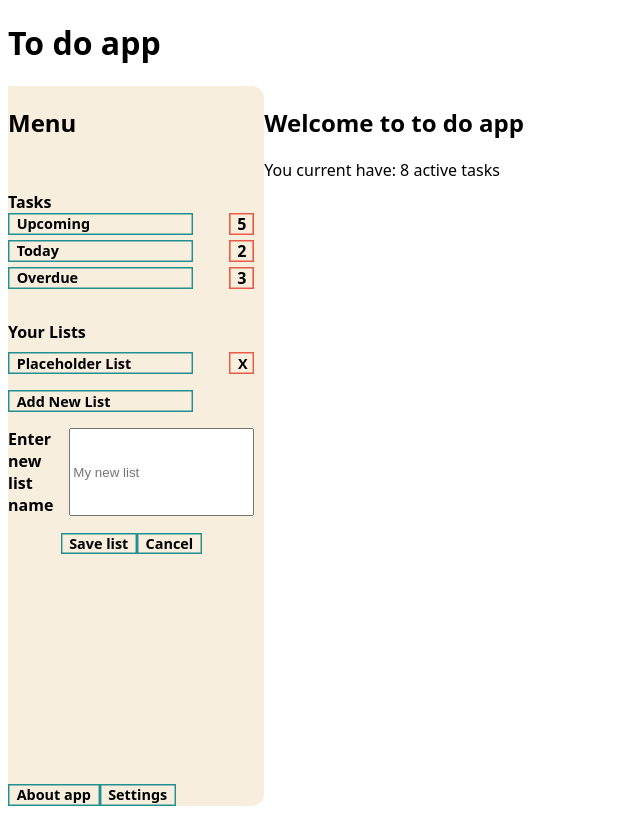
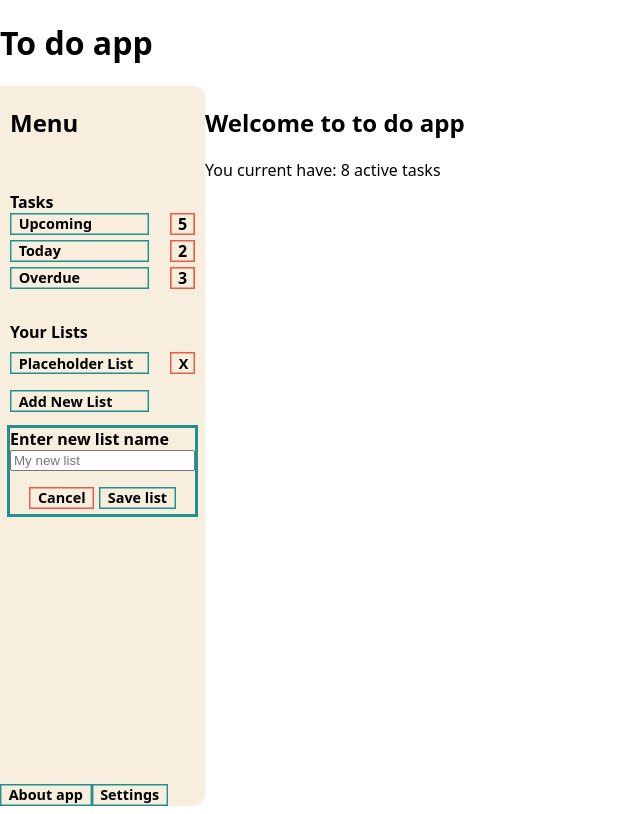
Before and after one commit to mikeski-aa/to-do-app-react, a React (Vite) app: page / in a window 1280 px wide. Both pictures are taken after a click on the button "Add New List". Shown: the whole page, without its empty margins (0-640 px from the left). Built offline with nearby package versions, Linux system fonts and the light colour scheme.

Commit message:
Further added styling

```diff
--- a/src/App.css
+++ b/src/App.css
@@ -1,3 +1,8 @@
+body {
+  padding: 0;
+  margin: 0;
+}
+
 .mainStuff {
   display: grid;
   grid-template-columns: 1fr 5fr 1fr;
@@ -39,6 +44,11 @@ button {
   --c: #e95a49;
 }
 
-.currentTasks {
+.currentTasks,
+.overdueContainer,
+.todaycontainer,
+.upcomingTaskContainer,
+.todayContainer {
   padding-left: 10px;
+  padding-right: 10px;
 }
--- a/src/components/AddNewList.jsx
+++ b/src/components/AddNewList.jsx
@@ -49,12 +49,12 @@ function AddNewList() {
         ></input>
       </div>
 
-      <div>
+      <div className="addNewListButtonContainer">
+        <button className="cancelNewList" onClick={handleCancelList}>
+          Cancel
+        </button>
         <button className="saveNewList" onClick={handleSaveList}>
           Save list
-        </button>
-        <button className="cancelNewList" onClick={handleCancelList}>
-          Cancel
         </button>
       </div>
     </div>
--- a/src/components/Upcoming.jsx
+++ b/src/components/Upcoming.jsx
@@ -57,7 +57,7 @@ function Upcoming() {
       <button onClick={setUpcomingThree}>Next 3 days</button>
       <button onClick={setUpcomingFive}>Next 5 days</button>
       <button onClick={setUpcomingSeven}>Next 7 days</button>
-      <div className="upcomingTasks">
+      <div className="upcomingTasksMain">
         {getUpcomingTasks(taskContext, upcomingValue).map((task) => (
           <DisplayTasks
             taskName={task.taskName}
--- a/src/styles/DisplayTasks.css
+++ b/src/styles/DisplayTasks.css
@@ -53,7 +53,8 @@
   display: flex;
 }
 
-.displayTask {
+.displayTask,
+.upcomingTasksMain {
   display: flex;
   flex-direction: column;
   gap: 0.1rem;
--- a/src/styles/Nav.css
+++ b/src/styles/Nav.css
@@ -12,6 +12,7 @@
   display: flex;
   flex-direction: column;
   gap: 2rem;
+  padding-left: 10px;
 }
 
 .lists {
@@ -31,6 +32,10 @@
   text-align: center;
 }
 
+.cancelNewList {
+  --c: #e95a49;
+}
+
 .listButtonDiv {
   display: flex;
   justify-content: space-between;
@@ -47,11 +52,13 @@
   flex-direction: column;
   align-items: center;
   gap: 1rem;
+  outline: 3px solid #229091;
+  padding-bottom: 5px;
 }
 
 .listEnter {
   display: flex;
-  gap: 1rem;
+  flex-direction: column;
 }
 
 .tasksBtnsNav {
@@ -93,3 +100,8 @@
   outline-offset: 0.1em;
   width: 25px;
 }
+
+.addNewListButtonContainer {
+  display: flex;
+  gap: 5px;
+}
```
